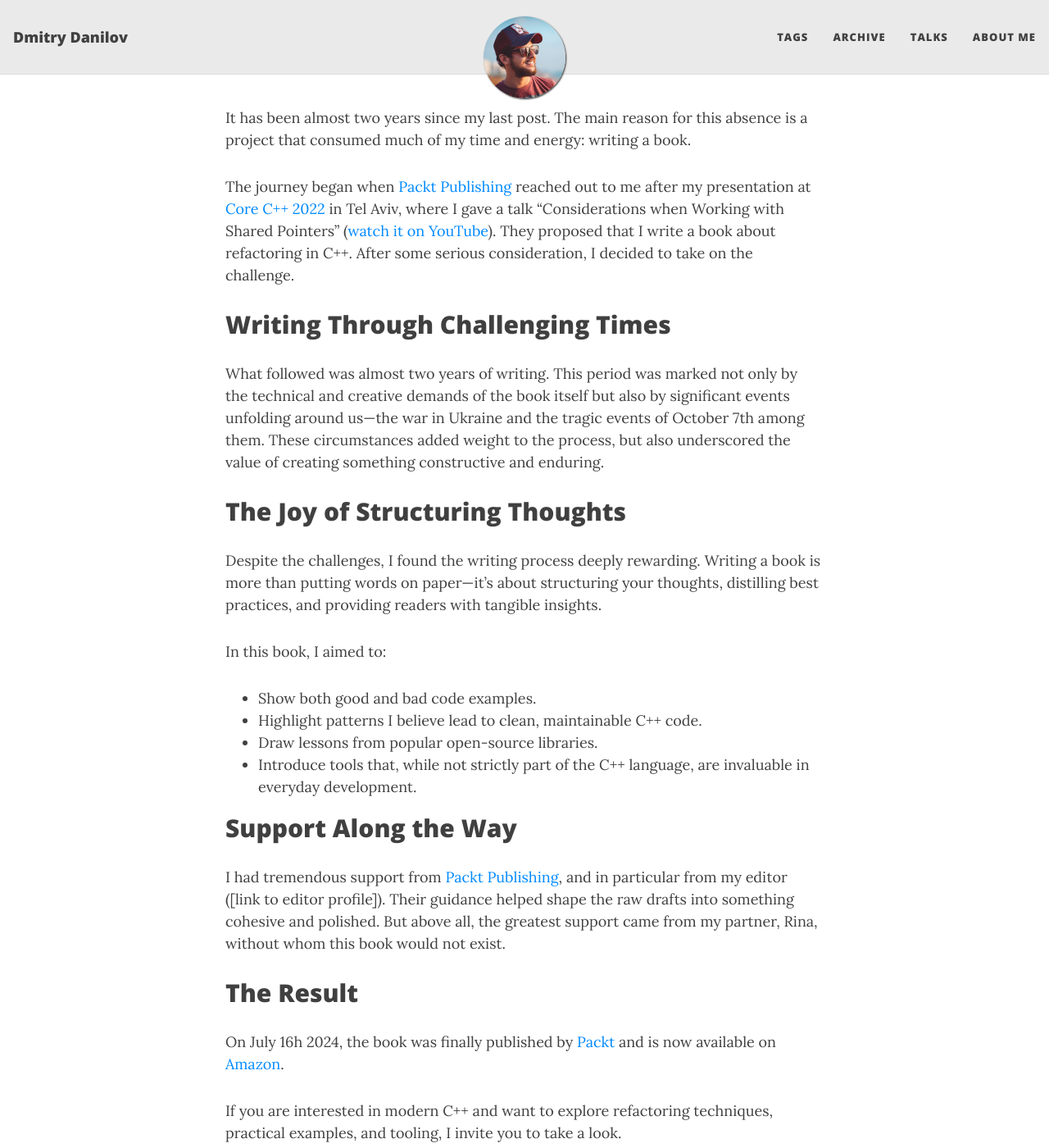
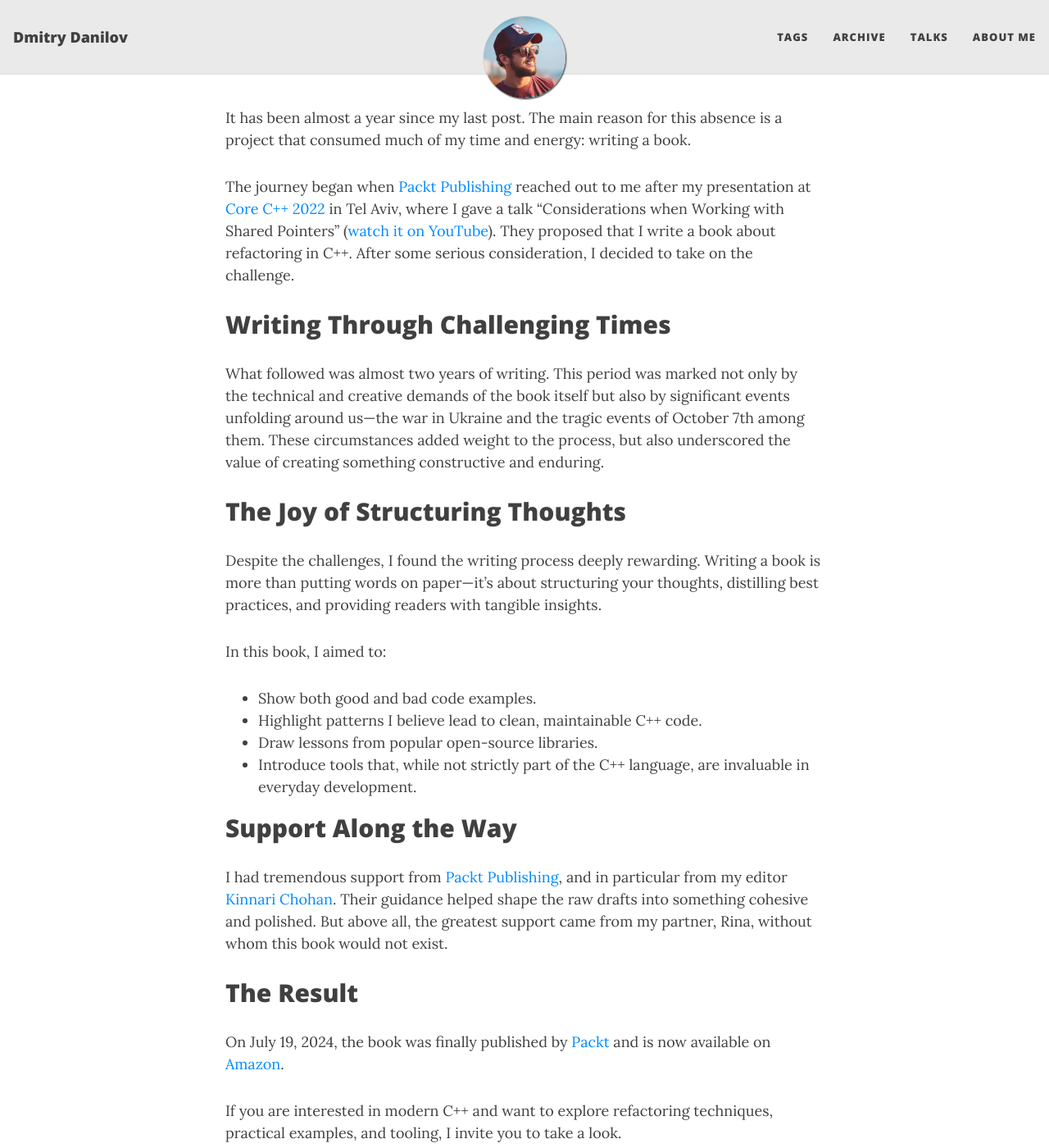
Before and after one commit to f-squirrel/f-squirrel.github.io, a Jekyll site: the page built from _posts/2024-08-20-book-published.md, in a window 1280 px wide and 1400 px high. Shown: the whole window at 82% size. Built offline with Jekyll 4.4.1, drawn with Linux system fonts in a browser that asks for light colours; nearby versions of some CDN libraries; comment, search, counter and statistics services are not loaded.

Commit message:
post: publish book

```diff
--- a/_posts/2025-09-10-book-published.md
+++ b/_posts/2024-08-20-book-published.md
@@ -7,7 +7,7 @@
 comments: false
 ---
 
-It has been almost two years since my last post. The main reason for this absence is a project that consumed much of my time and energy: writing a book.
+It has been almost a year since my last post. The main reason for this absence is a project that consumed much of my time and energy: writing a book.
 
 The journey began when [Packt Publishing](https://www.packtpub.com) reached out to me after my presentation at [Core C++ 2022](https://corecpp.org/) in Tel Aviv, where I gave a talk "Considerations when Working with Shared Pointers" ([watch it on YouTube](https://www.https://corecpp.org/youtube.com/watch?v=dQw4w9WgXcQ)). They proposed that I write a book about refactoring in C++. After some serious consideration, I decided to take on the challenge.
 
@@ -28,11 +28,11 @@
 
 ## Support Along the Way
 
-I had tremendous support from [Packt Publishing](https://www.packtpub.com), and in particular from my editor (\[link to editor profile]). Their guidance helped shape the raw drafts into something cohesive and polished. But above all, the greatest support came from my partner, Rina, without whom this book would not exist.
+I had tremendous support from [Packt Publishing](https://www.packtpub.com), and in particular from my editor [Kinnari Chohan](https://www.linkedin.com/in/kinnari-chohan/). Their guidance helped shape the raw drafts into something cohesive and polished. But above all, the greatest support came from my partner, Rina, without whom this book would not exist.
 
 ## The Result
 
-On July 16h 2024, the book was finally published by [Packt](https://www.packtpub.com/en-us/product/refactoring-with-c-9781837633777) and is now available on [Amazon](https://www.amazon.com/dp/1837633770).
+On July 19, 2024, the book was finally published by [Packt](https://www.packtpub.com/en-us/product/refactoring-with-c-9781837633777) and is now available on [Amazon](https://www.amazon.com/dp/1837633770).
 
 If you are interested in modern C++ and want to explore refactoring techniques, practical examples, and tooling, I invite you to take a look.
 
```
Also changed, not shown: other parts of _posts/2024-08-20-book-published.md (+1 -1 lines).
